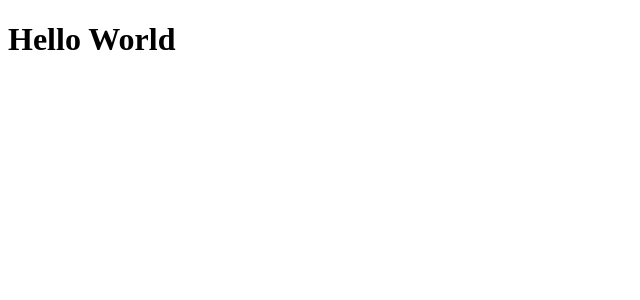
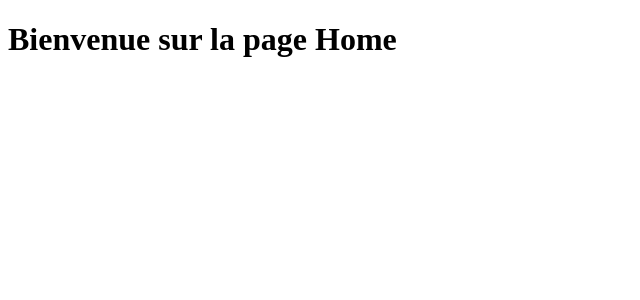
Before and after one commit to CousemaAnjary/gestion_film_api, a React (Vite) app in the folder client/: page / in a window 1280 px wide. Shown: the top 300 px of the page, without its empty margins (0-640 px from the left). Built offline with nearby package versions, Linux system fonts and the light colour scheme.

Commit message:
chore: Add routes and components for Home and Film pages

```diff
--- a/client/src/App.jsx
+++ b/client/src/App.jsx
@@ -1,3 +1,7 @@
+import { Route, Routes } from "react-router-dom";
+import Home from "./pages/Home";
+import Film from "./pages/Film";
+
 function App() {
   // state (état, données) de l'application
 
@@ -6,7 +10,10 @@ function App() {
   // affichage (render)
   return (
     <>
-      <h1>Hello World</h1>
+      <Routes>
+        <Route path="/" element={<Home />} />
+        <Route path="/film" element={<Film />} />
+      </Routes>
     </>
   );
 }
--- a/client/src/main.jsx
+++ b/client/src/main.jsx
@@ -1,10 +1,12 @@
-import React from 'react'
-import ReactDOM from 'react-dom/client'
-import App from './App.jsx'
+import React from "react";
+import ReactDOM from "react-dom/client";
+import App from "./App.jsx";
+import { BrowserRouter } from "react-router-dom";
 
-
-ReactDOM.createRoot(document.getElementById('root')).render(
+ReactDOM.createRoot(document.getElementById("root")).render(
   <React.StrictMode>
-    <App />
-  </React.StrictMode>,
-)
+    <BrowserRouter>
+      <App />
+    </BrowserRouter>
+  </React.StrictMode>
+);
--- a/client/src/pages/Home.jsx
+++ b/client/src/pages/Home.jsx
@@ -0,0 +1,14 @@
+function Home() {
+  // state (état, données) de l'application
+
+  // comportement
+
+  // affichage (render)
+  return (
+    <>
+      <h1>Bienvenue sur la page Home</h1>
+    </>
+  );
+}
+
+export default Home;
```
